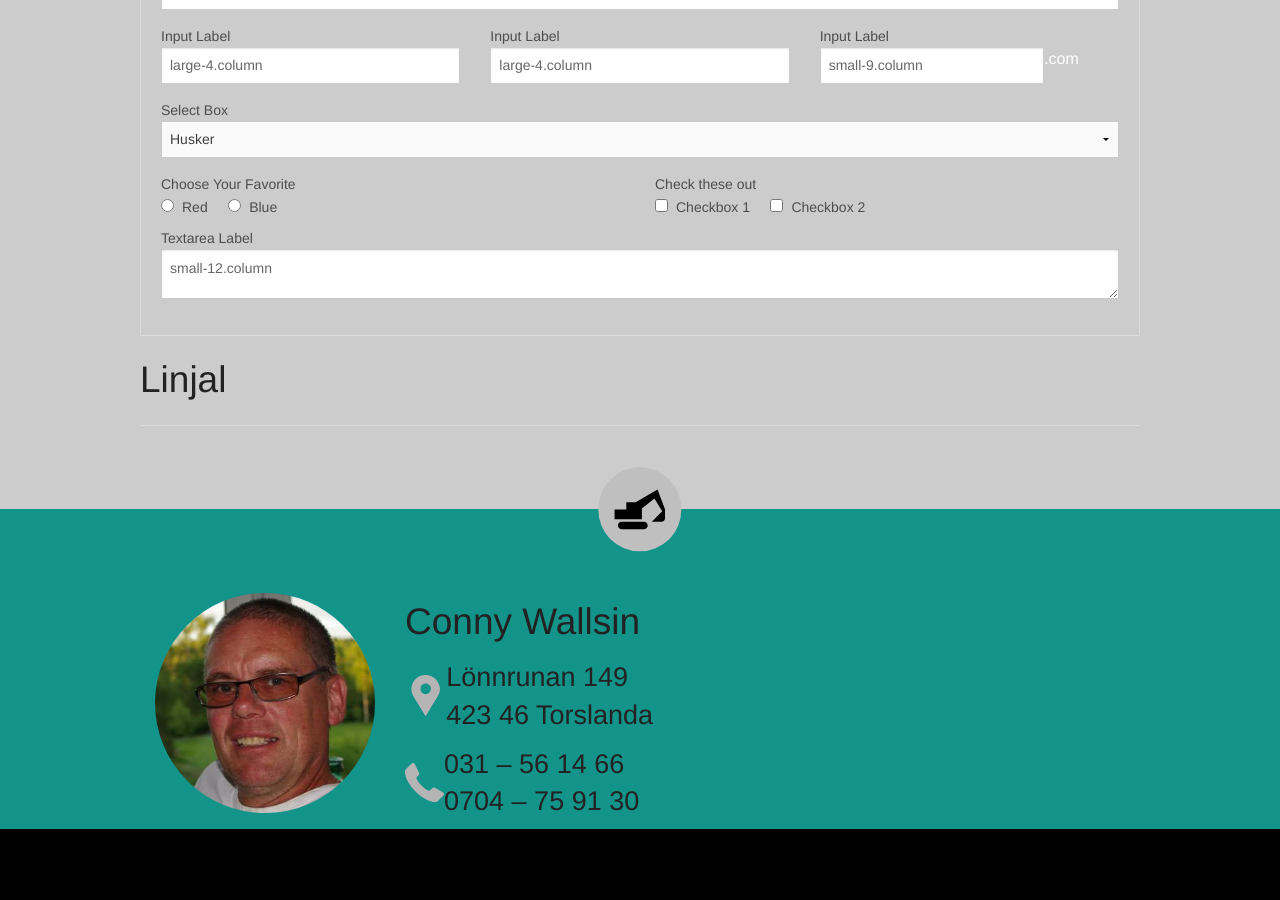
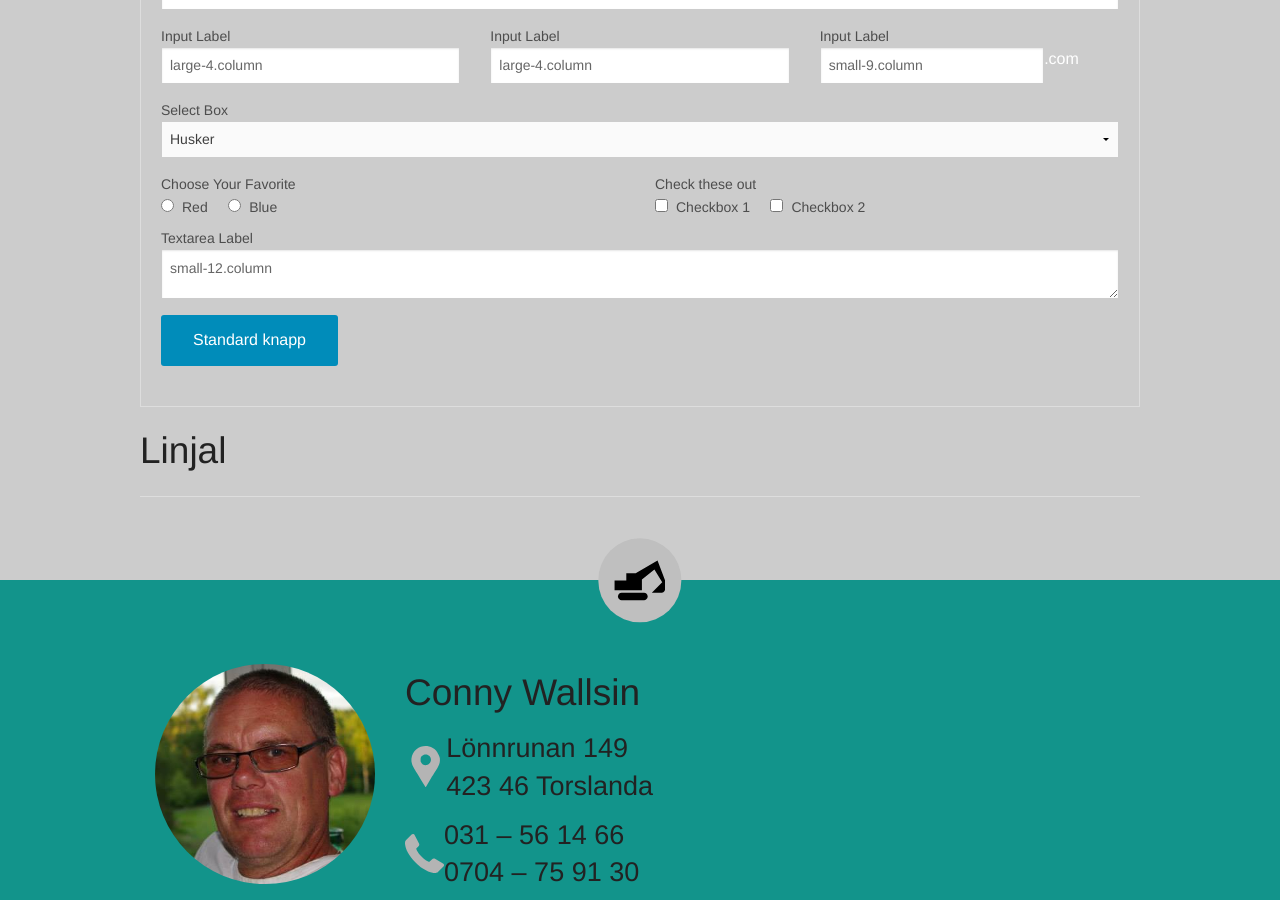
Before and after one commit to CalvinMcGee/wallsin.se, a Jekyll site: the page built from kitchen-sink.md, in a window 1280 px wide and 900 px high, scrolled down 1751 px. Built offline with Jekyll 4.4.1, drawn with Linux system fonts in a browser that asks for light colours; before the commit the page ends 2580 px from its top, so only the background shows below that.

Commit message:
Uppdaterar med knapp.

```diff
--- a/kitchen-sink.md
+++ b/kitchen-sink.md
@@ -137,6 +137,11 @@ alert(s);
         </label>
       </div>
     </div>
+    <div class="row">
+      <div class="small-12 column">
+        <a role="button" href="#" class="button">Standard knapp</a>
+      </div>
+    </div>
   </fieldset>
 </form>
 
```
